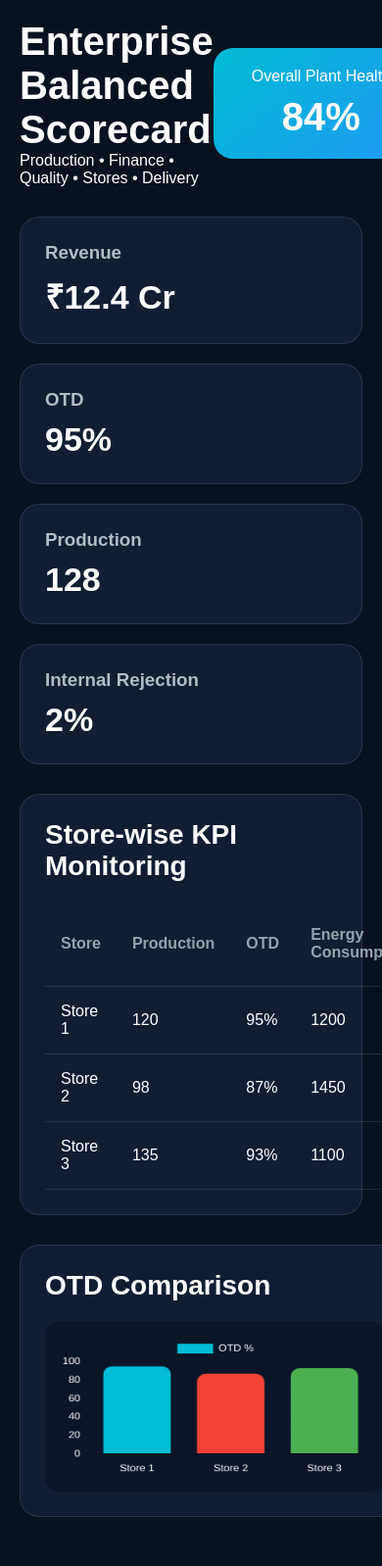
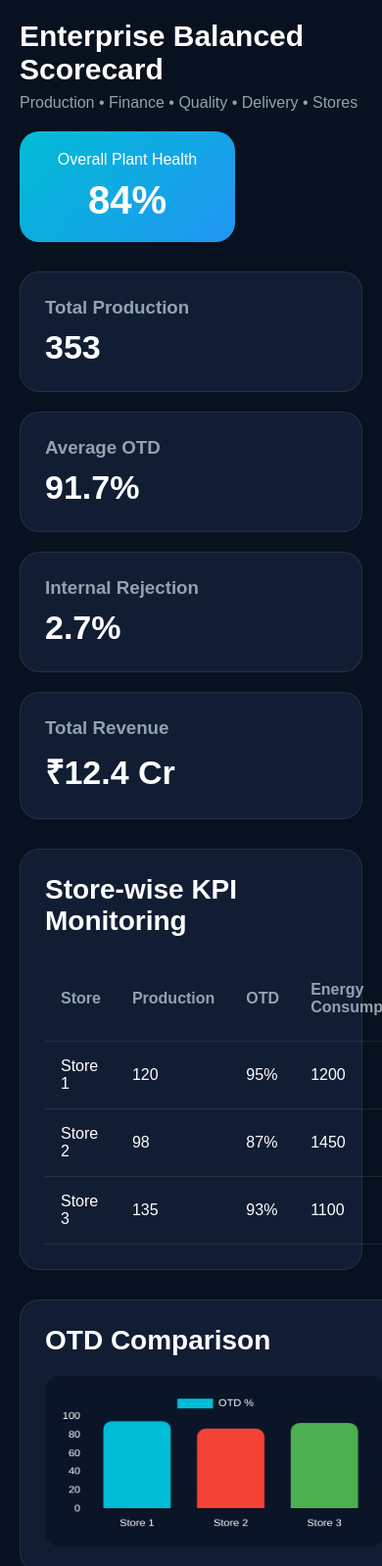
Before and after one commit to SHREYMIS/balanced-scorecard-dashboard, a plain HTML site: page index.html in a window 390 px wide. Shown: the top 1598 px of the page at 98% size. Drawn offline with nearby package versions, Linux system fonts and the light colour scheme.

Commit message:
index.html

```diff
--- a/index.html
+++ b/index.html
@@ -2,202 +2,231 @@
 <html lang="en">
 <head>
   <meta charset="UTF-8" />
-  <meta name="viewport" content="width=device-width, initial-scale=1.0" />
+  <meta name="viewport" content="width=device-width, initial-scale=1.0"/>
   <title>Enterprise Balanced Scorecard Dashboard</title>
 
   <script src="https://cdn.jsdelivr.net/npm/chart.js"></script>
 
   <style>
-    * {
-      margin: 0;
-      padding: 0;
-      box-sizing: border-box;
-      font-family: Arial, sans-serif;
+
+    *{
+      margin:0;
+      padding:0;
+      box-sizing:border-box;
+      font-family:Arial,sans-serif;
     }
 
-    body {
-      background: #07111f;
-      color: white;
-      padding: 20px;
+    body{
+      background:#07111f;
+      color:white;
+      padding:20px;
     }
 
-    .container {
-      max-width: 1400px;
-      margin: auto;
+    .container{
+      max-width:1400px;
+      margin:auto;
     }
 
-    .header {
-      display: flex;
-      justify-content: space-between;
-      align-items: center;
-      margin-bottom: 30px;
+    .header{
+      display:flex;
+      justify-content:space-between;
+      align-items:center;
+      margin-bottom:30px;
+      flex-wrap:wrap;
+      gap:20px;
     }
 
-    .header h1 {
-      font-size: 40px;
+    .header h1{
+      font-size:42px;
     }
 
-    .health-box {
-      background: linear-gradient(135deg, #00bcd4, #2196f3);
-      padding: 20px;
-      border-radius: 20px;
-      text-align: center;
-      min-width: 220px;
+    .header p{
+      color:#90a4ae;
+      margin-top:8px;
     }
 
-    .health-box h2 {
-      font-size: 40px;
-      margin-top: 10px;
+    .health-box{
+      background:linear-gradient(135deg,#00bcd4,#2196f3);
+      padding:20px;
+      border-radius:20px;
+      min-width:220px;
+      text-align:center;
     }
 
-    .cards {
-      display: grid;
-      grid-template-columns: repeat(auto-fit, minmax(250px, 1fr));
-      gap: 20px;
-      margin-bottom: 30px;
+    .health-box h2{
+      font-size:40px;
+      margin-top:10px;
     }
 
-    .card {
-      background: #101d33;
-      border-radius: 20px;
-      padding: 25px;
-      border: 1px solid rgba(255,255,255,0.1);
+    .cards{
+      display:grid;
+      grid-template-columns:repeat(auto-fit,minmax(250px,1fr));
+      gap:20px;
+      margin-bottom:30px;
     }
 
-    .card h3 {
-      color: #b0bec5;
-      margin-bottom: 10px;
+    .card{
+      background:#101d33;
+      border-radius:20px;
+      padding:25px;
+      border:1px solid rgba(255,255,255,0.08);
     }
 
-    .card p {
-      font-size: 34px;
-      font-weight: bold;
+    .card h3{
+      color:#90a4ae;
+      margin-bottom:10px;
     }
 
-    .section {
-      background: #101d33;
-      border-radius: 20px;
-      padding: 25px;
-      margin-bottom: 30px;
-      border: 1px solid rgba(255,255,255,0.1);
+    .card p{
+      font-size:34px;
+      font-weight:bold;
     }
 
-    .section h2 {
-      margin-bottom: 20px;
-      font-size: 28px;
+    .section{
+      background:#101d33;
+      border-radius:20px;
+      padding:25px;
+      margin-bottom:30px;
+      border:1px solid rgba(255,255,255,0.08);
     }
 
-    table {
-      width: 100%;
-      border-collapse: collapse;
+    .section h2{
+      margin-bottom:20px;
+      font-size:28px;
     }
 
-    th, td {
-      padding: 16px;
-      text-align: left;
-      border-bottom: 1px solid rgba(255,255,255,0.1);
+    table{
+      width:100%;
+      border-collapse:collapse;
     }
 
-    th {
-      color: #90a4ae;
+    th,td{
+      padding:16px;
+      text-align:left;
+      border-bottom:1px solid rgba(255,255,255,0.08);
     }
 
-    .good {
-      color: #4caf50;
-      font-weight: bold;
+    th{
+      color:#90a4ae;
     }
 
-    .warning {
-      color: #ffc107;
-      font-weight: bold;
+    .good{
+      color:#4caf50;
+      font-weight:bold;
     }
 
-    .critical {
-      color: #f44336;
-      font-weight: bold;
+    .warning{
+      color:#ffc107;
+      font-weight:bold;
     }
 
-    .charts {
-      display: grid;
-      grid-template-columns: repeat(auto-fit, minmax(400px, 1fr));
-      gap: 20px;
+    .critical{
+      color:#f44336;
+      font-weight:bold;
     }
 
-    canvas {
-      background: #0b1528;
-      border-radius: 15px;
-      padding: 15px;
+    .charts{
+      display:grid;
+      grid-template-columns:repeat(auto-fit,minmax(400px,1fr));
+      gap:20px;
     }
 
-    .automation {
-      background: linear-gradient(135deg, #0f2027, #203a43, #2c5364);
-      padding: 25px;
-      border-radius: 20px;
-      margin-top: 30px;
-      line-height: 1.8;
+    canvas{
+      background:#0b1528;
+      border-radius:15px;
+      padding:15px;
     }
 
-    .automation code {
-      display: block;
-      background: rgba(255,255,255,0.08);
-      padding: 15px;
-      border-radius: 12px;
-      margin-top: 15px;
-      color: #4dd0e1;
-      overflow-x: auto;
+    .automation{
+      background:linear-gradient(135deg,#0f2027,#203a43,#2c5364);
+      padding:25px;
+      border-radius:20px;
+      line-height:1.8;
     }
 
-    .footer {
-      text-align: center;
-      margin-top: 40px;
-      color: #90a4ae;
+    .automation code{
+      display:block;
+      background:rgba(255,255,255,0.08);
+      padding:15px;
+      border-radius:12px;
+      margin-top:15px;
+      color:#4dd0e1;
+      overflow-x:auto;
+      white-space:pre-wrap;
+    }
+
+    .footer{
+      text-align:center;
+      margin-top:40px;
+      color:#90a4ae;
+    }
+
+    @media(max-width:768px){
+
+      .header{
+        flex-direction:column;
+        align-items:flex-start;
+      }
+
+      .header h1{
+        font-size:30px;
+      }
+
     }
 
   </style>
 </head>
+
 <body>
 
 <div class="container">
 
   <div class="header">
+
     <div>
       <h1>Enterprise Balanced Scorecard</h1>
-        <p>Production • Finance • Quality • Stores • Delivery</p>
+      <p>Production • Finance • Quality • Delivery • Stores</p>
     </div>
 
     <div class="health-box">
       <div>Overall Plant Health</div>
-        <h2>84%</h2>
+      <h2 id="plantHealth">84%</h2>
     </div>
+
   </div>
 
   <div class="cards">
+
     <div class="card">
-        <h3>Revenue</h3>
-        <p>₹12.4 Cr</p>
+      <h3>Total Production</h3>
+      <p id="productionValue">0</p>
     </div>
 
     <div class="card">
-        <h3>OTD</h3>
-        <p>95%</p>
-      </div>
-
-      <div class="card">
-        <h3>Production</h3>
-        <p>128</p>
+      <h3>Average OTD</h3>
+      <p id="otdValue">0%</p>
     </div>
 
     <div class="card">
       <h3>Internal Rejection</h3>
-        <p>2%</p>
+      <p id="rejectionValue">0%</p>
     </div>
+
+    <div class="card">
+      <h3>Total Revenue</h3>
+      <p>₹12.4 Cr</p>
+    </div>
+
   </div>
 
   <div class="section">
+
     <h2>Store-wise KPI Monitoring</h2>
 
     <table>
+
       <thead>
+
       <tr>
         <th>Store</th>
         <th>Production</th>
@@ -207,40 +236,13 @@
         <th>Internal Rejection</th>
         <th>Status</th>
       </tr>
+
       </thead>
 
-        <tbody id="storeTable">
-          <tr>
-            <td>Store 1</td>
-            <td>120</td>
-            <td>95%</td>
-            <td>1200</td>
-            <td>12</td>
-            <td>2%</td>
-            <td class="good">GOOD</td>
-          </tr>
+      <tbody id="storeTable"></tbody>
 
-          <tr>
-            <td>Store 2</td>
-            <td>98</td>
-            <td>87%</td>
-            <td>1450</td>
-            <td>18</td>
-            <td>5%</td>
-            <td class="critical">CRITICAL</td>
-          </tr>
+    </table>
 
-          <tr>
-            <td>Store 3</td>
-            <td>135</td>
-            <td>93%</td>
-            <td>1100</td>
-            <td>10</td>
-            <td>1%</td>
-            <td class="good">GOOD</td>
-          </tr>
-        </tbody>
-      </table>
   </div>
 
   <div class="charts">
@@ -258,9 +260,11 @@
   </div>
 
   <div class="section">
+
     <h2>Finance Dashboard</h2>
 
     <table>
+
       <thead>
       <tr>
         <th>Parameter</th>
@@ -271,6 +275,7 @@
       </thead>
 
       <tbody>
+
       <tr>
         <td>Revenue</td>
         <td>ABC</td>
@@ -284,16 +289,20 @@
         <td>₹3.1 Cr</td>
         <td class="warning">WARNING</td>
       </tr>
+
       </tbody>
+
     </table>
+
   </div>
 
   <div class="automation">
+
     <h2>Power Automate Integration</h2>
 
     <p>
-        Your users will only update the Excel file in OneDrive.
-        The dashboard will refresh automatically.
+      Users only update Excel in OneDrive.
+      Dashboard refreshes automatically.
     </p>
 
     <h3 style="margin-top:20px;">Automation Flow</h3>
@@ -305,12 +314,12 @@ Power Automate Trigger
       ↓
 Read Excel Table
       ↓
-Send Data to JSON/API
+Update data.json
       ↓
-Dashboard Auto Updates
+Dashboard Auto Refresh
     </code>
 
-      <h3 style="margin-top:20px;">Recommended Excel Table Structure</h3>
+    <h3 style="margin-top:20px;">Recommended Excel Table</h3>
 
     <code>
 Month | Store | KPI | Actual
@@ -318,114 +327,211 @@ Apr   | Store 1 | OTD | 95
 Apr   | Store 2 | OTD | 87
     </code>
 
-      <h3 style="margin-top:20px;">Power Automate Trigger</h3>
-
-      <code>
-When a file is modified
-(OneDrive for Business)
-      </code>
-
   </div>
 
   <div class="footer">
-      Enterprise Manufacturing KPI Dashboard • GitHub Ready • HTML + Chart.js
+    Enterprise Manufacturing KPI Dashboard • HTML + Chart.js + GitHub
   </div>
 
 </div>
 
 <script>
 
-    // OTD Chart
+let otdChart;
+let energyChart;
 
-    const otdCtx = document.getElementById('otdChart');
+async function loadDashboard(){
 
-    new Chart(otdCtx, {
-      type: 'bar',
-      data: {
-        labels: ['Store 1', 'Store 2', 'Store 3'],
-        datasets: [{
-          label: 'OTD %',
-          data: [95, 87, 93],
-          backgroundColor: [
+  const response = await fetch('data.json');
+  const data = await response.json();
+
+  const table = document.getElementById('storeTable');
+
+  table.innerHTML = '';
+
+  let totalProduction = 0;
+  let totalOTD = 0;
+  let totalRejection = 0;
+
+  const stores = [];
+  const otdValues = [];
+  const energyValues = [];
+
+  data.forEach(item => {
+
+    stores.push(item.store);
+    otdValues.push(item.otd);
+    energyValues.push(item.energyConsumption);
+
+    totalProduction += item.production;
+    totalOTD += item.otd;
+    totalRejection += item.internalRejection;
+
+    let statusClass = 'good';
+
+    if(item.status === 'CRITICAL'){
+      statusClass = 'critical';
+    }
+
+    if(item.status === 'WARNING'){
+      statusClass = 'warning';
+    }
+
+    table.innerHTML += `
+      <tr>
+        <td>${item.store}</td>
+        <td>${item.production}</td>
+        <td>${item.otd}%</td>
+        <td>${item.energyConsumption}</td>
+        <td>${item.electricityPerCapita}</td>
+        <td>${item.internalRejection}%</td>
+        <td class="${statusClass}">
+          ${item.status}
+        </td>
+      </tr>
+    `;
+
+  });
+
+  const avgOTD = (
+    totalOTD / data.length
+  ).toFixed(1);
+
+  const avgRejection = (
+    totalRejection / data.length
+  ).toFixed(1);
+
+  document.getElementById('productionValue')
+    .innerText = totalProduction;
+
+  document.getElementById('otdValue')
+    .innerText = avgOTD + '%';
+
+  document.getElementById('rejectionValue')
+    .innerText = avgRejection + '%';
+
+  // Destroy previous charts
+
+  if(otdChart){
+    otdChart.destroy();
+  }
+
+  if(energyChart){
+    energyChart.destroy();
+  }
+
+  // OTD CHART
+
+  otdChart = new Chart(
+    document.getElementById('otdChart'),
+    {
+      type:'bar',
+
+      data:{
+        labels:stores,
+
+        datasets:[{
+          label:'OTD %',
+          data:otdValues,
+
+          backgroundColor:[
             '#00bcd4',
             '#f44336',
             '#4caf50'
           ],
-          borderRadius: 10
+
+          borderRadius:10
         }]
       },
-      options: {
-        responsive: true,
-        plugins: {
-          legend: {
-            labels: {
-              color: 'white'
+
+      options:{
+        responsive:true,
+
+        plugins:{
+          legend:{
+            labels:{
+              color:'white'
             }
           }
         },
-        scales: {
-          x: {
-            ticks: {
-              color: 'white'
+
+        scales:{
+
+          x:{
+            ticks:{
+              color:'white'
             }
           },
-          y: {
-            ticks: {
-              color: 'white'
+
+          y:{
+            ticks:{
+              color:'white'
+            }
+          }
+
         }
       }
     }
-      }
-    });
+  );
 
-    // Energy Chart
+  // ENERGY CHART
 
-    const energyCtx = document.getElementById('energyChart');
+  energyChart = new Chart(
+    document.getElementById('energyChart'),
+    {
+      type:'line',
 
-    new Chart(energyCtx, {
-      type: 'line',
-      data: {
-        labels: ['Store 1', 'Store 2', 'Store 3'],
-        datasets: [{
-          label: 'Energy Consumption',
-          data: [1200, 1450, 1100],
-          borderColor: '#00e5ff',
-          backgroundColor: 'rgba(0,229,255,0.2)',
-          tension: 0.4,
-          fill: true
+      data:{
+        labels:stores,
+
+        datasets:[{
+          label:'Energy Consumption',
+
+          data:energyValues,
+
+          borderColor:'#00e5ff',
+
+          backgroundColor:'rgba(0,229,255,0.2)',
+
+          tension:0.4,
+
+          fill:true
         }]
       },
-      options: {
-        responsive: true,
-        plugins: {
-          legend: {
-            labels: {
-              color: 'white'
+
+      options:{
+        responsive:true,
+
+        plugins:{
+          legend:{
+            labels:{
+              color:'white'
             }
           }
         },
-        scales: {
-          x: {
-            ticks: {
-              color: 'white'
+
+        scales:{
+
+          x:{
+            ticks:{
+              color:'white'
             }
           },
-          y: {
-            ticks: {
-              color: 'white'
+
+          y:{
+            ticks:{
+              color:'white'
+            }
+          }
+
         }
       }
     }
+  );
+
 }
-    });
 
-    // Future Automation Fetch Example
-
-    // fetch('data.json')
-    //   .then(response => response.json())
-    //   .then(data => {
-    //       console.log(data)
-    //   })
+loadDashboard();
 
 </script>
 
```
Lines whose indentation alone changed are shown as unchanged.
